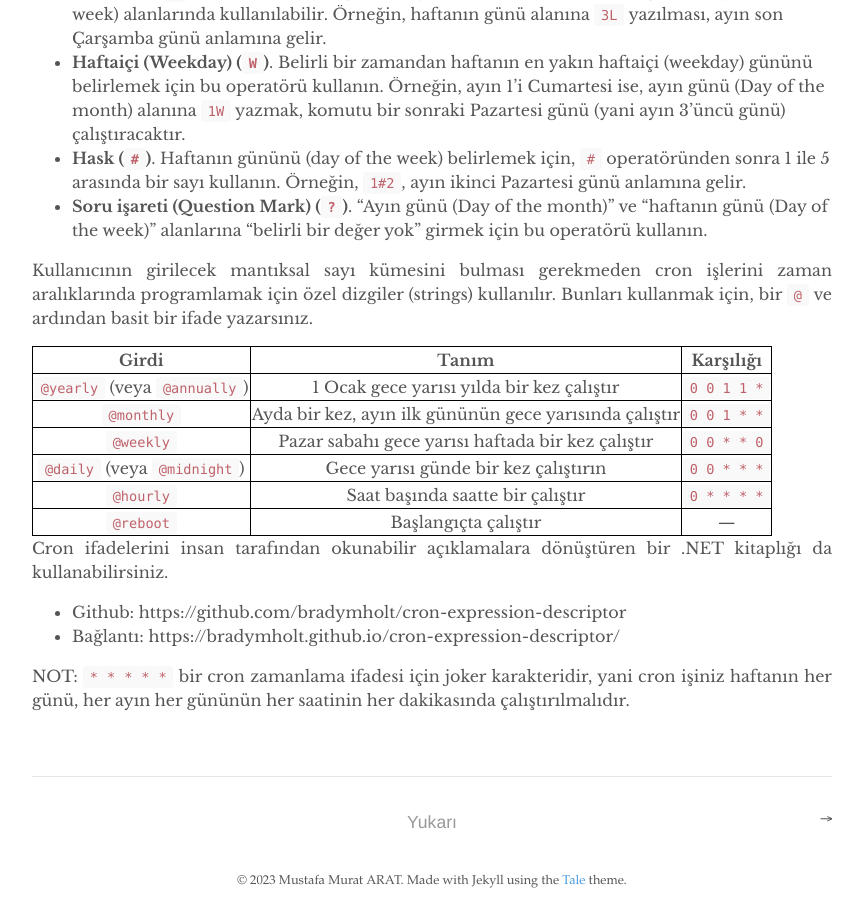
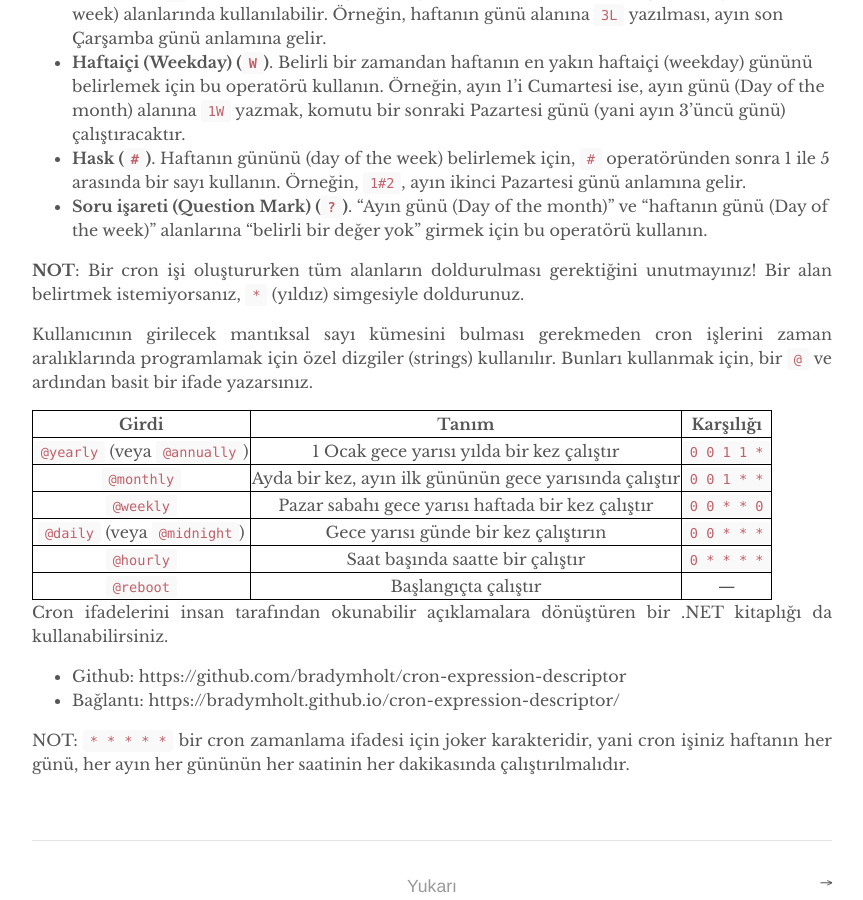
Before and after one commit to mmuratarat/turkish, a Jekyll site: the page built from _posts/2023-03-12-cron_expression.md, in a window 1280 px wide and 900 px high, scrolled down 1979 px. Shown: the whole window, without its empty margins (208-1071 px from the left). Built offline with Jekyll 4.4.1, drawn with Linux system fonts in a browser that asks for light colours; nearby versions of some CDN libraries; comment, search, counter and statistics services are not loaded.

Commit message:
Update 2023-03-12-cron_expression.md

```diff
--- a/_posts/2023-03-12-cron_expression.md
+++ b/_posts/2023-03-12-cron_expression.md
@@ -54,6 +54,8 @@ Cron komutunuz için doğru zamanı ayarlamak için, cron iş operatörleri hakk
 * **Hask (`#`)**. Haftanın gününü (day of the week) belirlemek için, `#` operatöründen sonra 1 ile 5 arasında bir sayı kullanın. Örneğin, `1#2`, ayın ikinci Pazartesi günü anlamına gelir.
 * **Soru işareti (Question Mark) (`?`)**. "Ayın günü (Day of the month)" ve "haftanın günü (Day of the week)" alanlarına "belirli bir değer yok" girmek için bu operatörü kullanın.
 
+**NOT**: Bir cron işi oluştururken tüm alanların doldurulması gerektiğini unutmayınız! Bir alan belirtmek istemiyorsanız, `*` (yıldız) simgesiyle doldurunuz.
+
 Kullanıcının girilecek mantıksal sayı kümesini bulması gerekmeden cron işlerini zaman aralıklarında programlamak için özel dizgiler (strings) kullanılır. Bunları kullanmak için, bir `@` ve ardından basit bir ifade yazarsınız.
 
 |         **Girdi**         |                        **Tanım**                       | **Karşılığı** |
```
